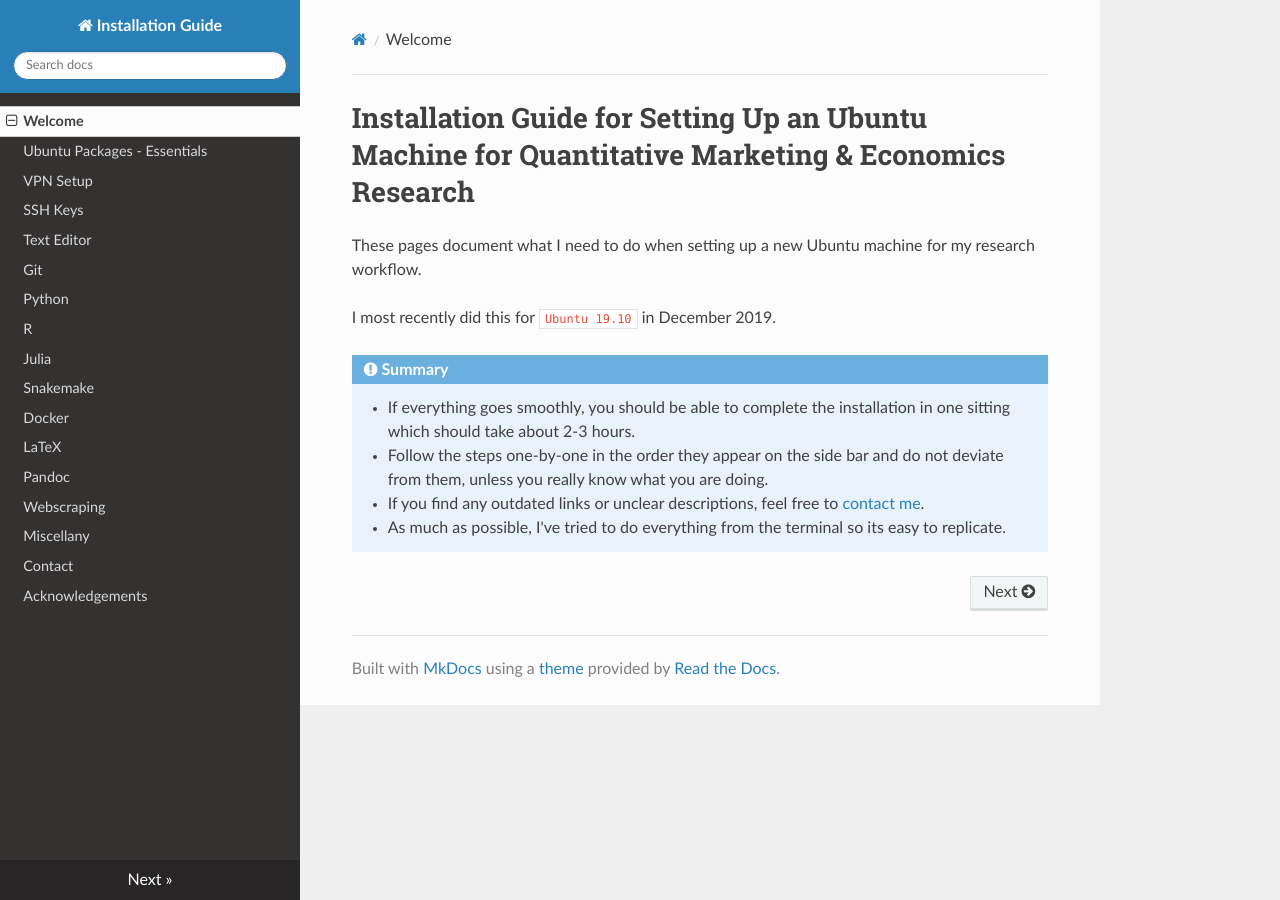
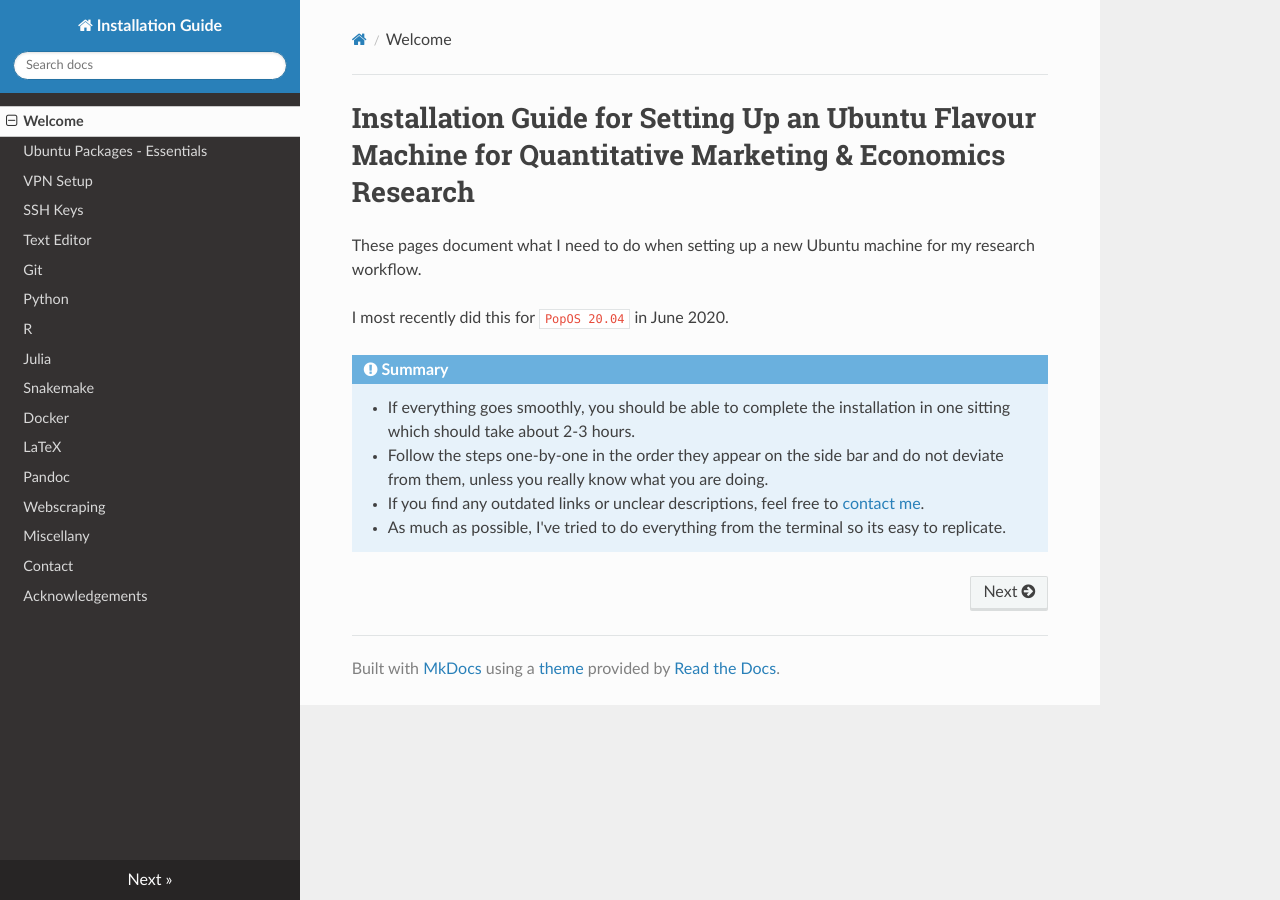
Before and after one commit to lachlandeer/installation-guide, an MkDocs documentation site: the page built from docs/index.md, in a window 1280 px wide. Built offline with MkDocs 1.6.1, drawn with Linux system fonts in a browser that asks for light colours; nearby versions of some CDN libraries; old or Windows-style settings are respelled for this version of MkDocs.

Commit message:
update most recent install date and OS

```diff
--- a/docs/index.md
+++ b/docs/index.md
@@ -1,8 +1,8 @@
-# Installation Guide for Setting Up an Ubuntu Machine for Quantitative Marketing & Economics Research
+# Installation Guide for Setting Up an Ubuntu Flavour Machine for Quantitative Marketing & Economics Research
 
 These pages document what I need to do when setting up a new Ubuntu machine for my research workflow.
 
-I most recently did this for `Ubuntu 19.10` in December 2019.
+I most recently did this for `PopOS 20.04` in June 2020.
 
 
 !!! summary
```
Also changed, not shown: docs/acknowledgement.md (+1 -1 lines).
